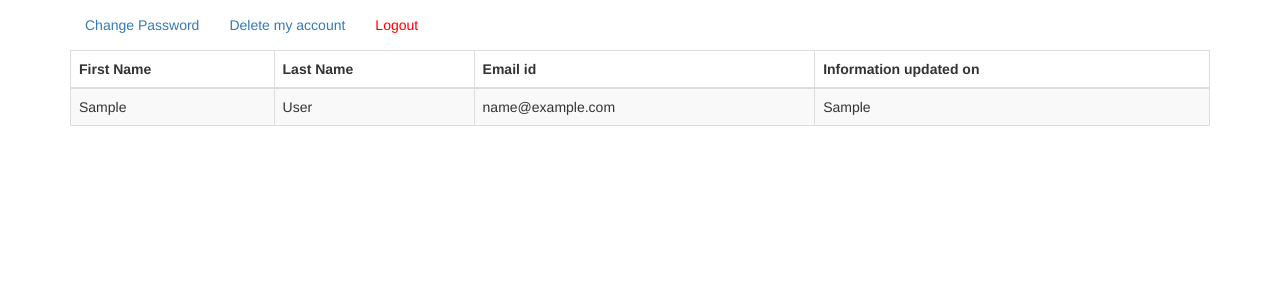
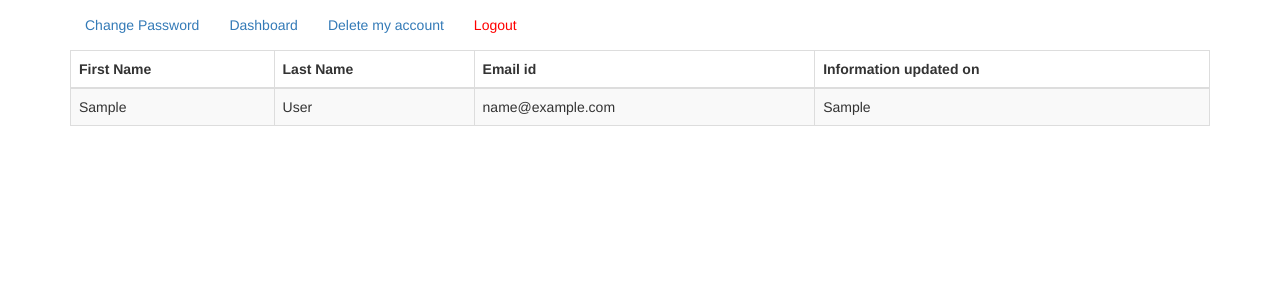
Before and after one commit to SangeethKumarPG/PhpLab, a PHP site: page /myaccount.php in a window 1280 px wide. Shown: the top 300 px of the page. Run offline with PHP 8.4, Linux system fonts and the light colour scheme; the visitor is signed in with stand-in values (Sample User, id 1); tables that the repository leaves empty or names only in its code hold one stand-in row (values such as "Sample post").

Commit message:
minor change to login and logout

```diff
--- a/LoginAndLogout/myaccount.php
+++ b/LoginAndLogout/myaccount.php
@@ -27,6 +27,9 @@
     <ul class="nav navbar-nav">
         <li class="active">
             <a href="changepassword.php">Change Password</a>
+        </li>
+        <li>
+            <a href="dashboard.php">Dashboard</a>
         </li>
         <li>
             <a href="#" onclick="check()">Delete my account</a>
```
